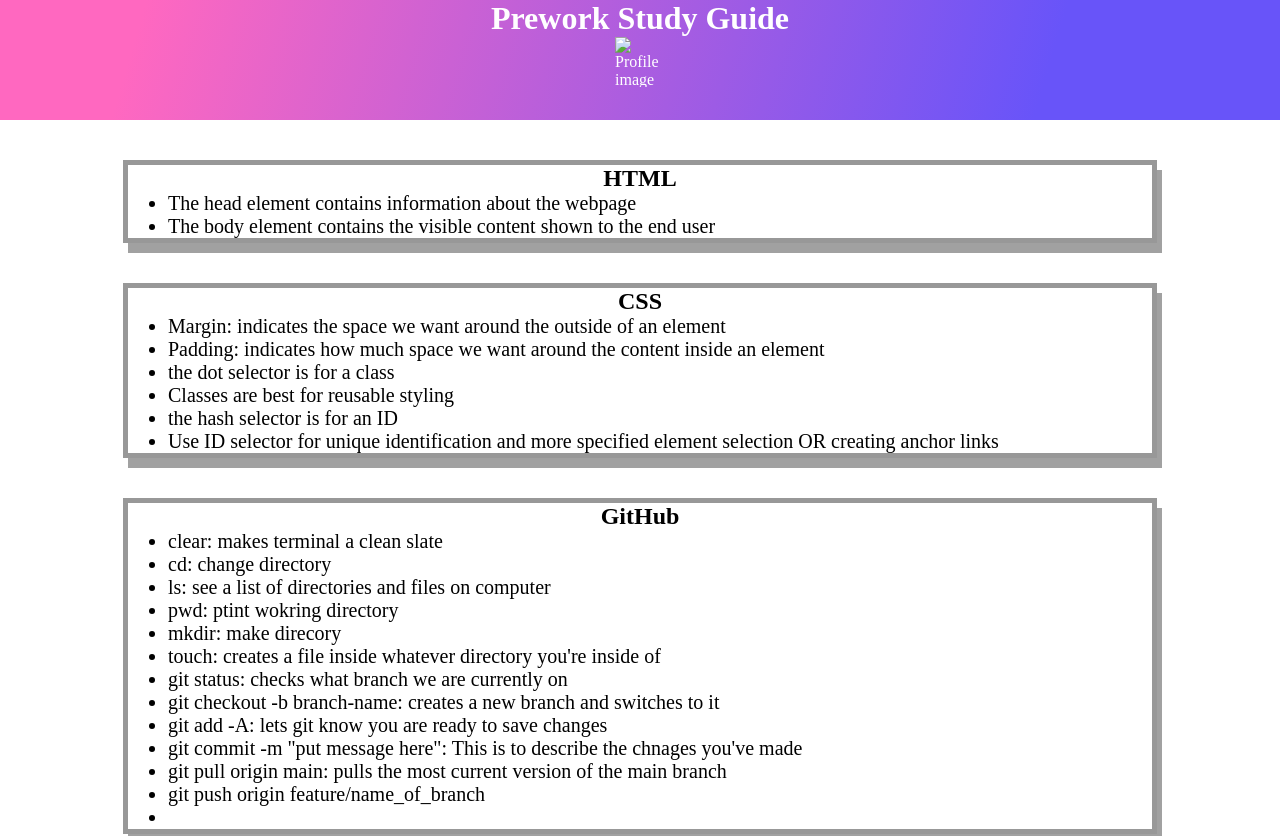
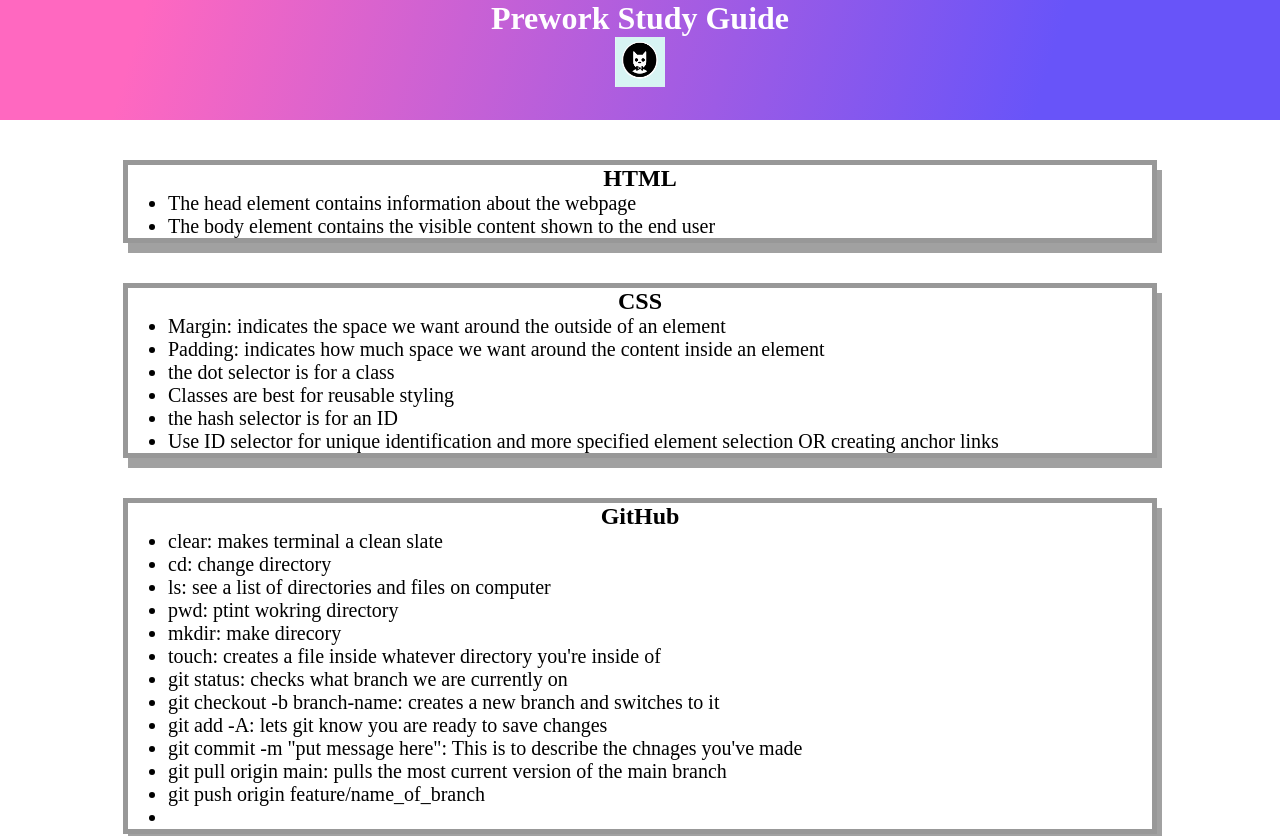
Before and after one commit to fswDevSteph/preWorkStudyGuide, a plain HTML site: page index.html in a window 1280 px wide. Shown: the top 836 px of the page. Drawn offline with Linux system fonts and the light colour scheme; the site is published under a folder, as on GitHub Pages, so addresses that start at the root find nothing.

Commit message:
Update index.html
added a period before the img link to see if the img will populate

```diff
--- a/index.html
+++ b/index.html
@@ -12,7 +12,7 @@
 <body>
   <header id="top">
     <h1>Prework Study Guide</h1>
-    <img src="/assets/bowtie-cat.png" alt="Profile image of cat wearing a bow tie." />
+    <img src="./assets/bowtie-cat.png" alt="Profile image of cat wearing a bow tie." />
   </header>
   <main>
     <section class="card" id="html-section">
```
